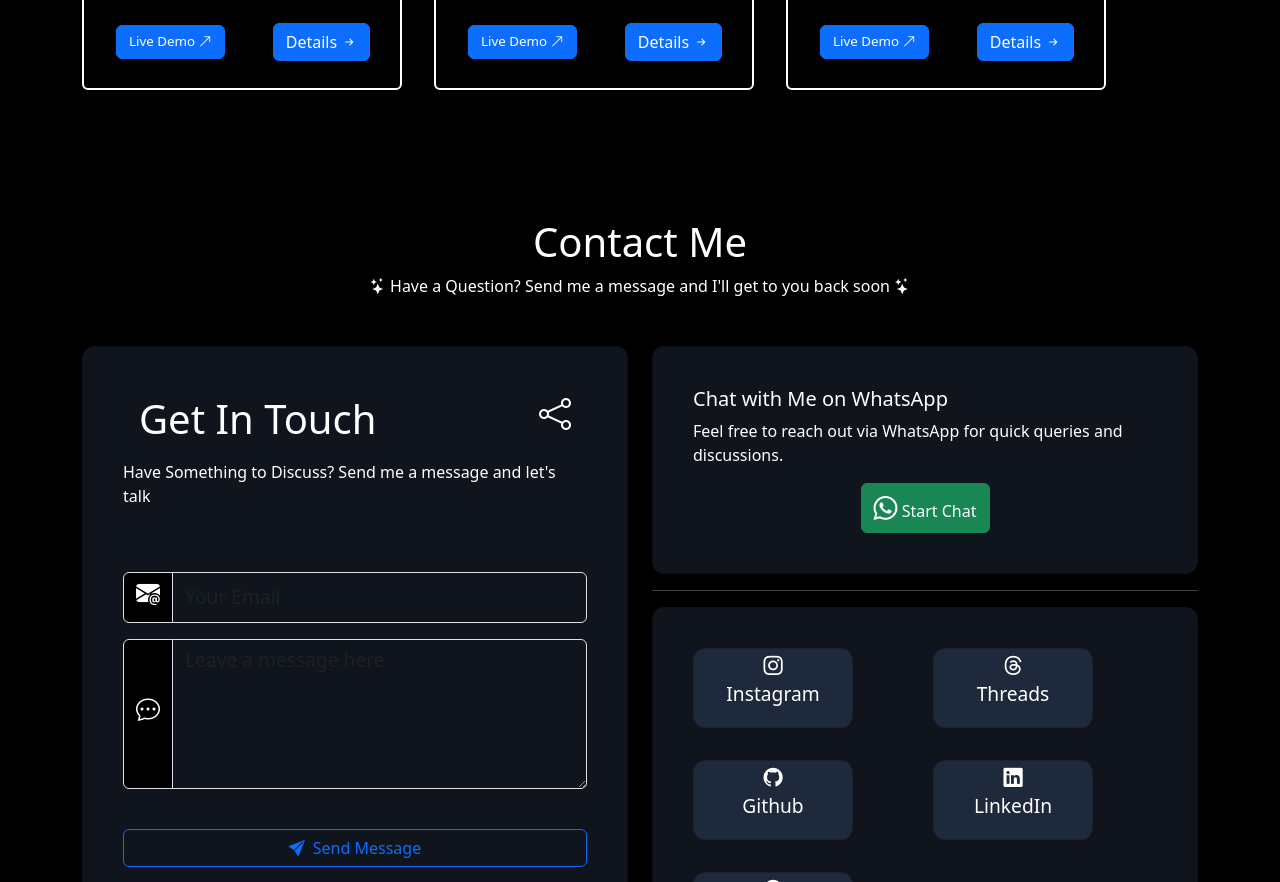
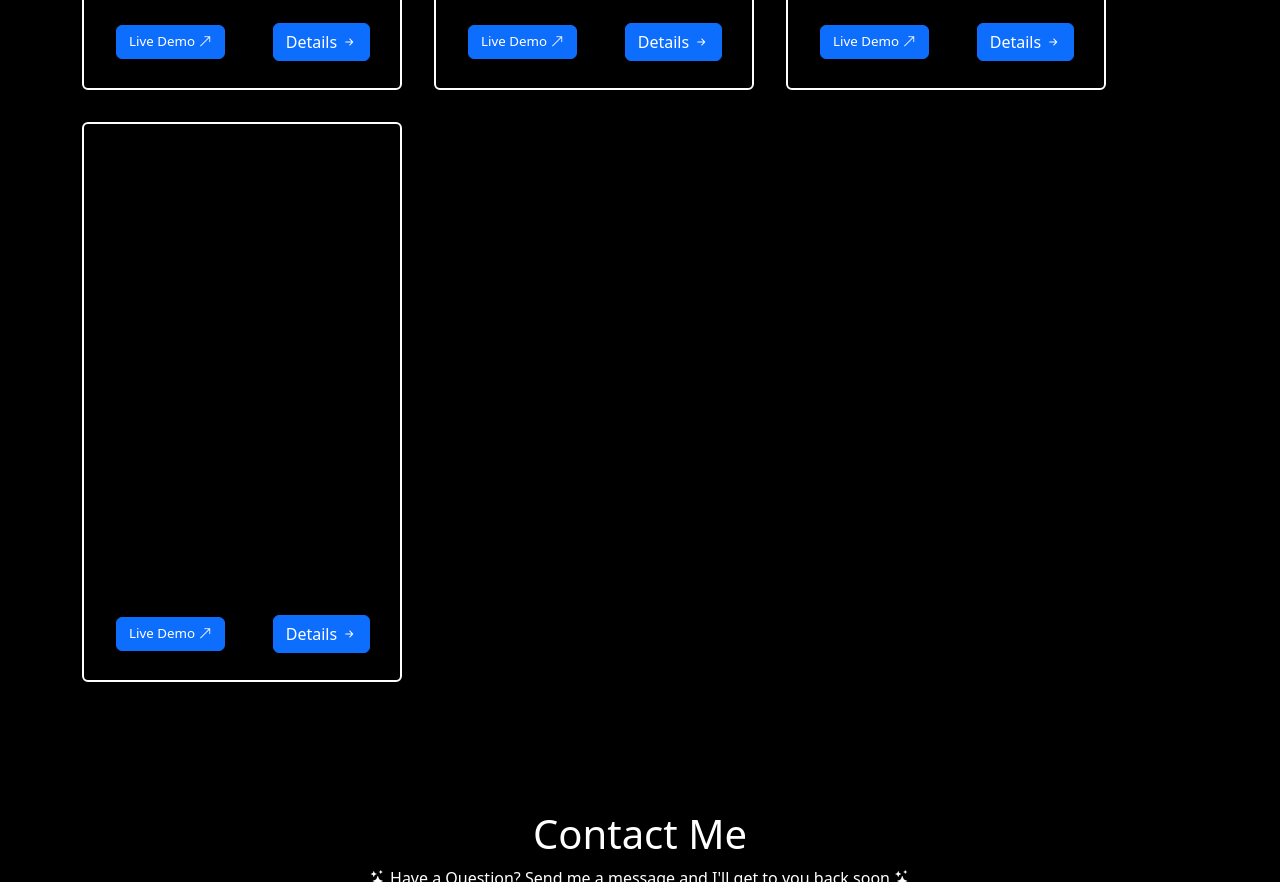
Before and after one commit to S-tech12/Portfolio_frontend, a React (Vite) app: page / in a window 1280 px wide. Shown: the part 3360-4242 px from the top of the page. Built offline with nearby package versions, Linux system fonts and the light colour scheme.

Commit message:
Added Chat Application Project

```diff
--- a/src/components/ProjectShowcase.jsx
+++ b/src/components/ProjectShowcase.jsx
@@ -6,6 +6,7 @@ const ProjectShowcase = () => {
   const [show1, setShow1] = useState(false);
   const [show2, setShow2] = useState(false);
   const [show3, setShow3] = useState(false);
+  const [show4, setShow4] = useState(false);
 
   const handleClose1 = () => setShow1(false);
   const handleShow1 = () => setShow1(true);
@@ -16,13 +17,23 @@ const ProjectShowcase = () => {
   const handleClose3 = () => setShow3(false);
   const handleShow3 = () => setShow3(true);
 
+  const handleClose4 = () => setShow4(false);
+  const handleShow4 = () => setShow4(true);
+
   // Configuration for Live Demo links
   const handleDemoClick = (project) => {
-    // Open deployed project in new tab
-    window.open(
-      "https://task-manager-frontend-nine-snowy.vercel.app/",
-      "_blank"
-    );
+    const urls = {
+      'Human Benchmark': 'https://human-benchmark-frontend.vercel.app/',
+      'College Event System': 'https://new-vgec-event-management-frontend.vercel.app/',
+      'Task Manager': 'https://task-manager-frontend-nine-snowy.vercel.app/'
+    };
+
+    const url = urls[project];
+    if (url) {
+      window.open(url, "_blank");
+    } else {
+      alert("Live demo coming soon!");
+    }
   };
 
   const modalBodyContent = (title, about, features, techs) => (
@@ -173,6 +184,37 @@ const ProjectShowcase = () => {
             </div>
           </div>
         </motion.div>
+
+        {/* Fourth Project: Chatvia */}
+        <motion.div initial={{ opacity: 0, y: 50 }} whileInView={{ opacity: 1, y: 0 }} transition={{ duration: 0.8, delay: 0.6 }} className="card" id="FourthProject">
+          <img src="/assets/Project/chatvia.png" className="card-img-top" alt="chatvia pic" />
+          <div className="card-body">
+            <h5 className="card-title">Chatvia</h5>
+            <p className="card-text">A real-time chat application with support for sharing images, videos, docx, and pdf files.</p>
+          </div>
+
+          <div className="card-body" id="bottomDiv">
+            <div className="LiveDemo">
+              <button
+                type="button"
+                className="btn btn-primary"
+                style={{ fontSize: 'smaller' }}
+                onClick={() => handleDemoClick('Chatvia')}
+              >
+                Live Demo <i className="bi bi-arrow-up-right"></i>
+              </button>
+            </div>
+            <div>
+              <button
+                type="button"
+                className="btn btn-primary"
+                onClick={handleShow4}
+              >
+                Details <i className="bi bi-arrow-right-short"></i>
+              </button>
+            </div>
+          </div>
+        </motion.div>
       </div>
 
       {/* Modals for Project Details */}
@@ -223,14 +265,35 @@ const ProjectShowcase = () => {
           [
             "Task CRUD: Create, read, update, and delete tasks seamlessly.",
             "Priority Sorting: Organize tasks by importance levels.",
-            "Persistent Storage: Data stays safe across sessions.",
-            "Framer Motion: Smooth UI transitions and micro-interactions."
+            "Persistent Storage: Data stays safe across sessions."
           ],
           [
-            { name: "React", icon: "devicon-react-original colored" },
+            { name: "HTML", icon: "devicon-html5-plain colored" },
+            { name: "CSS", icon: "devicon-css3-plain colored" },
+            { name: "JS", icon: "devicon-javascript-plain colored" },
+            { name: "Node.js", icon: "devicon-nodejs-plain colored" }
+          ]
+        )}
+      </Modal>
+
+      <Modal show={show4} onHide={handleClose4} centered size="lg" className="project-modal">
+        {modalBodyContent(
+          "Chatvia",
+          "A comprehensive real-time chat application with support for multimedia messaging including images, videos, docx, and pdf files.",
+          [
+            "Real-time Chat: Instant messaging powered by Socket.io for seamless communication.",
+            "Multimedia Support: Easily share images and videos directly in the chat.",
+            "Document Sharing: Send and receive docx and pdf files effortlessly.",
+            "Database Integration: Reliable data storage and retrieval using Supabase."
+          ],
+          [
+            { name: "HTML", icon: "devicon-html5-plain colored" },
+            { name: "CSS", icon: "devicon-css3-plain colored" },
+            { name: "JS", icon: "devicon-javascript-plain colored" },
             { name: "Node.js", icon: "devicon-nodejs-plain colored" },
-            { name: "CSS3", icon: "devicon-css3-plain colored" },
-            { name: "Framer Motion", icon: "bi bi-play-circle-fill" }
+            { name: "Express", icon: "devicon-express-original colored" },
+            { name: "Supabase", icon: "devicon-supabase-plain colored" },
+            { name: "Socket.io", icon: "devicon-socketio-original colored" }
           ]
         )}
       </Modal>
```
